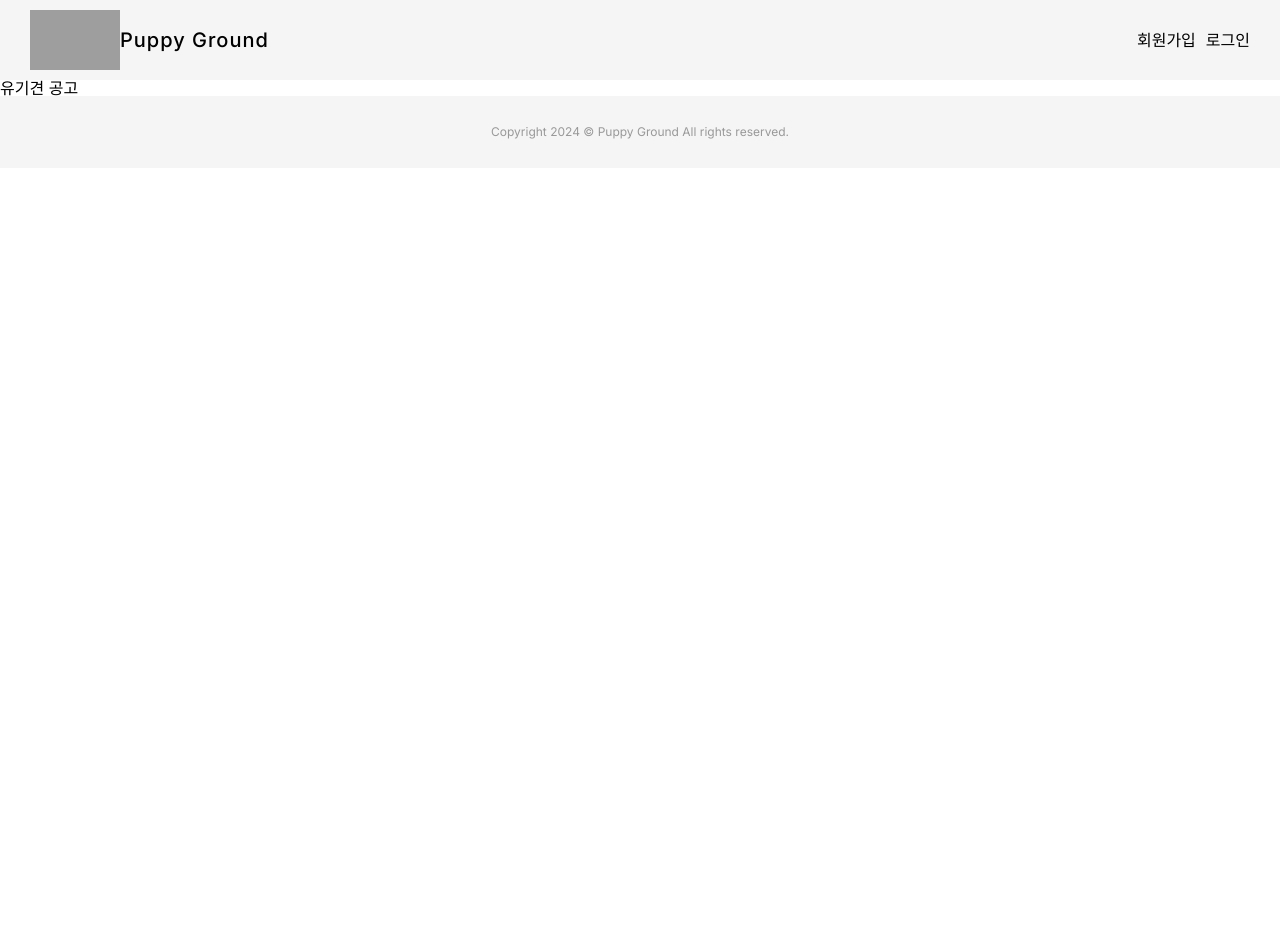
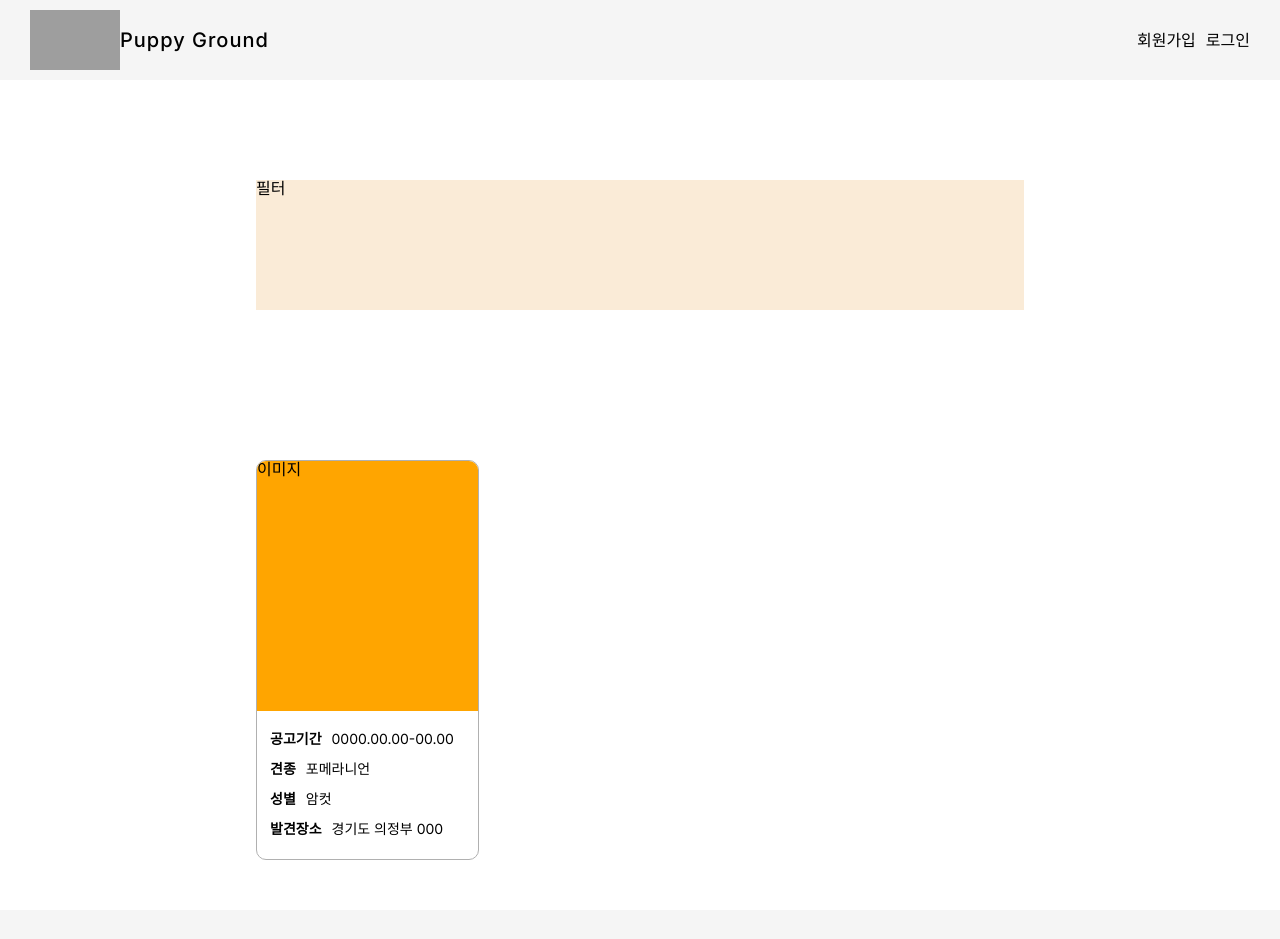
Before and after one commit to scseong/puppy-ground-portfolio, a Next.js app: page /stray-dogs in a window 1280 px wide. Shown: the top 939 px of the page. Before the commit the page ends 800 px from the top, so only its background shows below. Built offline with nearby package versions, Linux system fonts and the light colour scheme; no server answers; grey boxes are pictures that could not be loaded.

Commit message:
feat: 리스트 검색기능(#8)

```diff
--- /dev/null
+++ b/src/apis/stray.ts
@@ -0,0 +1,16 @@
+import axios from 'axios';
+
+export const getStrayList = async () => {
+  try {
+    const response = await axios
+      .get(
+        `${process.env.NEXT_PUBLIC_STRAY_BASE_URL}?bgnde=20230101&endde=20231231&upkind=417000&state=protect&pageNo=1&numOfRows=100&_type=json&serviceKey=${process.env.NEXT_PUBLIC_STRAY_SERVICE_KEY}`
+      )
+      .then((response) => {
+        console.log('보호시설', response);
+      });
+    return response; //꼭 리턴 해주기
+  } catch (error) {
+    console.log(error.message);
+  }
+};
--- a/src/app/_components/facilities/NearFacilities.tsx
+++ b/src/app/_components/facilities/NearFacilities.tsx
@@ -1,6 +1,4 @@
-import { fetchFacilities } from '@/apis/facilities';
 import style from './nearFacilities.module.scss';
-import { useQuery } from '@tanstack/react-query';
 import { useEffect, useState } from 'react';
 import { Tables } from '@/shared/supabase/types/supabase';
 import { FaMapMarkerAlt } from 'react-icons/fa';
@@ -15,7 +13,7 @@ type NearFacilitiesProps = {
   coordinate: { sw: number[]; ne: number[] };
 };
 const NearFacilities: React.FC<NearFacilitiesProps> = ({ markerFocusHandler, coordinate }) => {
-  const [isVisible, setIsVisible] = useState(false);
+  const [isVisible, setIsVisible] = useState(true);
   const [searchPlace, setSearchPlace] = useState('');
   const [showingData, setShowingData] = useState<Tables<'facilities'>[]>([]);
   const [filteredPlace, setFilteredPlace] = useState<Tables<'facilities'>[] | null>(null);
--- a/src/app/facilities/[id]/page.tsx
+++ /dev/null
@@ -1,5 +0,0 @@
-const page = () => {
-  return <div>동반 가능 시설 상세</div>;
-};
-
-export default page;
--- a/src/app/stray-dogs/[id]/page.tsx
+++ b/src/app/stray-dogs/[id]/page.tsx
@@ -1,5 +1,5 @@
 const page = () => {
-  return <div>유기견 공고 상세</div>;
+  return <div>page</div>;
 };
 
 export default page;
--- /dev/null
+++ b/src/app/stray-dogs/page.module.scss
@@ -0,0 +1,66 @@
+.container {
+  width: 60vw;
+  height: 100%;
+  display: flex;
+  justify-content: center;
+  flex-direction: column;
+  margin: auto;
+}
+
+.filterWrap {
+  width: 100%;
+  height: 130px;
+  background-color: antiquewhite;
+  margin: 100px auto;
+}
+
+.gridContainer {
+  width: 60vw;
+  height: 100%;
+  display: grid;
+  justify-content: space-between;
+  grid-template-columns: repeat(3, 1fr);
+  gap: 50px;
+  margin: 50px auto;
+}
+
+.listContainer {
+  width: 100%;
+  height: 100%;
+}
+
+.listCard {
+  width: 100%;
+  height: 400px;
+  border: 1px solid #b0b0b0;
+  overflow: hidden;
+  border-radius: 10px;
+}
+
+.image {
+  width: 100%;
+  height: 250px;
+  background-color: orange;
+  object-fit: cover;
+}
+
+.explanationWrap {
+  display: flex;
+  justify-content: flex-start;
+  flex-direction: column;
+  margin: 13px;
+}
+
+.explanationWrap p {
+  font-size: 14px;
+}
+
+.explanationColumn {
+  display: flex;
+  margin: 8px 0;
+}
+
+.title {
+  font-weight: 700;
+  margin-right: 10px;
+}
--- a/src/app/stray-dogs/page.tsx
+++ b/src/app/stray-dogs/page.tsx
@@ -1,5 +1,48 @@
-const page = () => {
-  return <div>유기견 공고</div>;
+'use client';
+
+import { getStrayList } from '@/apis/stray';
+import style from './page.module.scss';
+import { useQuery } from '@tanstack/react-query';
+
+const StrayDogs = () => {
+  const { isLoading, isError, data } = useQuery({
+    queryKey: ['strayList'],
+    queryFn: getStrayList
+    // refetchOnWindowFocus: false,
+    // staleTime: 3000
+  });
+  console.log('🚀 ~ StrayDogs ~ data:', data);
+
+  return (
+    <div className={style.container}>
+      <div className={style.filterWrap}>필터</div>
+      <div className={style.gridContainer}>
+        <div className={style.listContainer}>
+          <div className={style.listCard}>
+            <div className={style.image}>이미지</div>
+            <div className={style.explanationWrap}>
+              <div className={style.explanationColumn}>
+                <p className={style.title}>공고기간</p>
+                <p>0000.00.00-00.00</p>
+              </div>
+              <div className={style.explanationColumn}>
+                <p className={style.title}>견종</p>
+                <p>포메라니언</p>
+              </div>
+              <div className={style.explanationColumn}>
+                <p className={style.title}>성별</p>
+                <p>암컷</p>
+              </div>
+              <div className={style.explanationColumn}>
+                <p className={style.title}>발견장소</p>
+                <p>경기도 의정부 000</p>
+              </div>
+            </div>
+          </div>
+        </div>
+      </div>
+    </div>
+  );
 };
 
-export default page;
+export default StrayDogs;
```
Also changed, not shown: src/app/facilities/page.tsx (+1 -8 lines).
